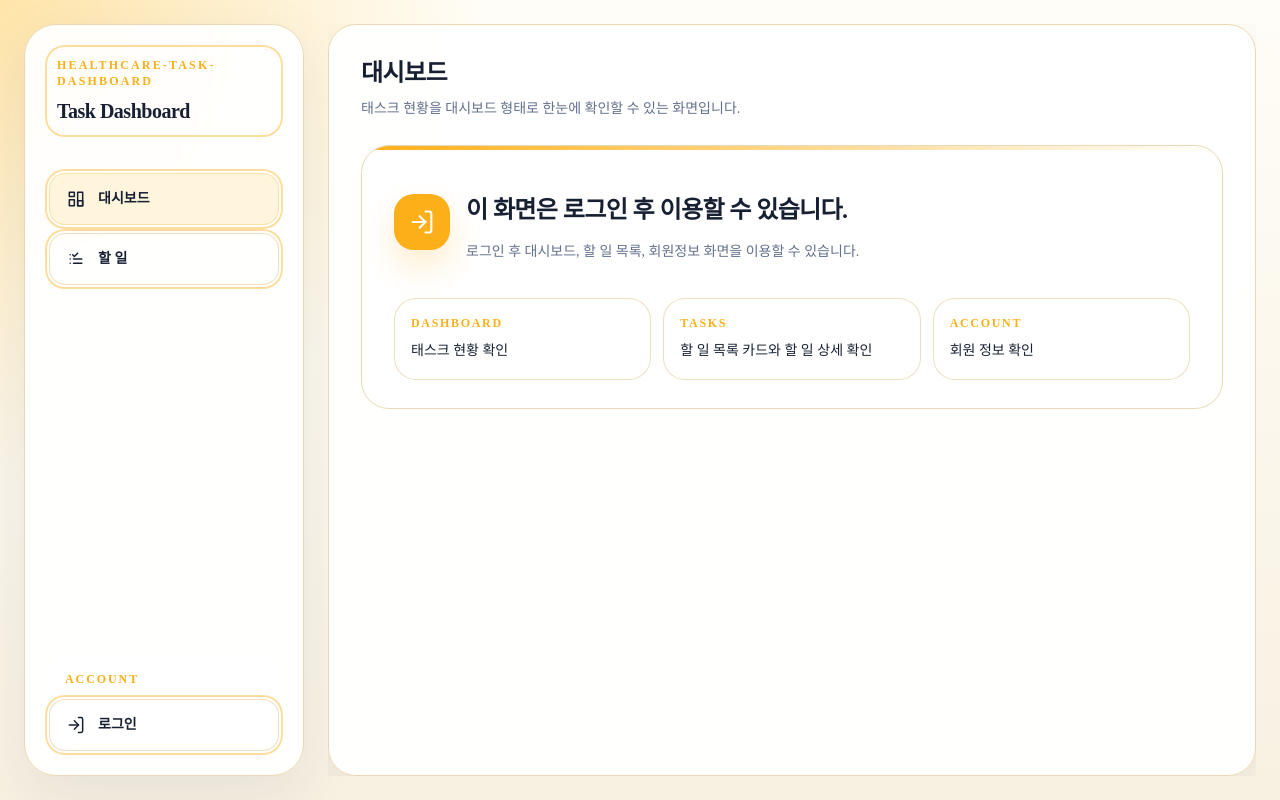
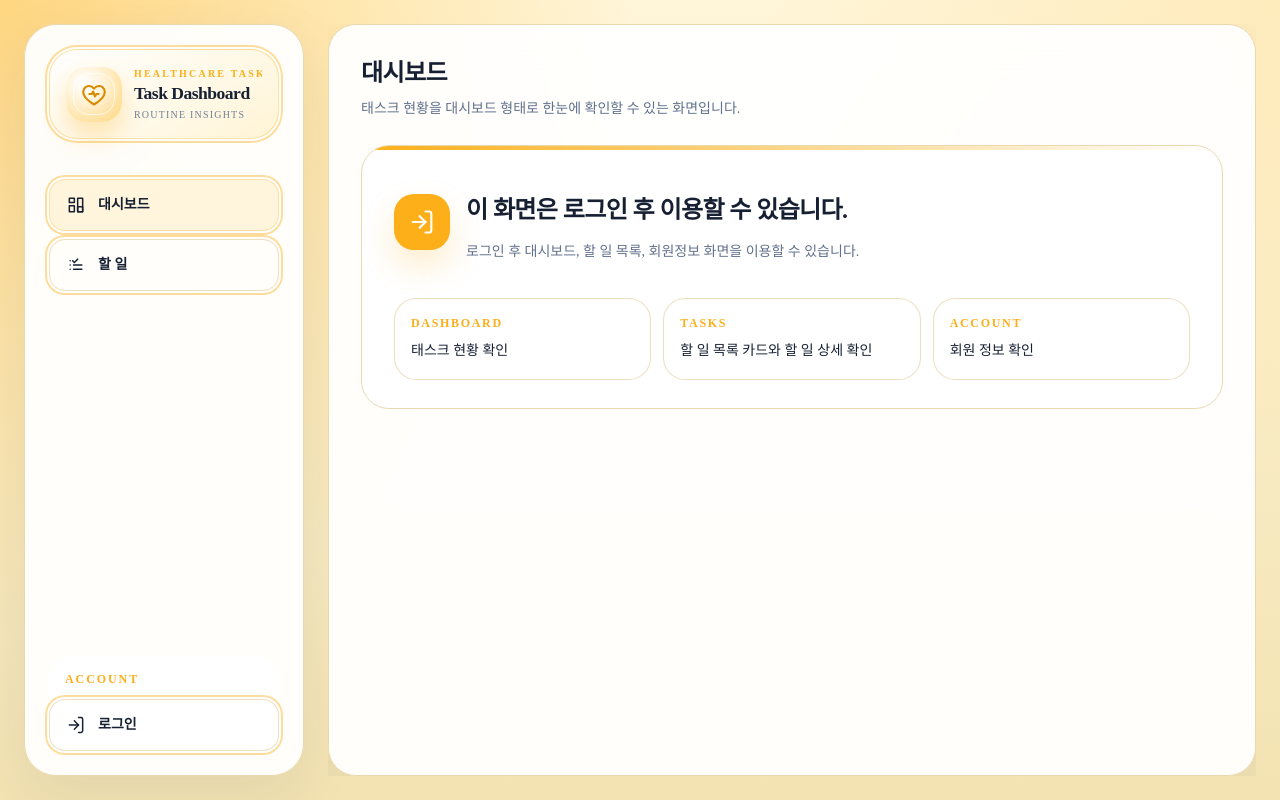
Before and after one commit to ahnyejizz/healthcare-task-dashboard, a Next.js app: page / in a window 1280 px wide. Built offline with nearby package versions, Linux system fonts and the light colour scheme; a web font is replaced by a local one.

Commit message:
style: 메인 로고 수정 및 배경색 수정

```diff
--- a/src/app/globals.css
+++ b/src/app/globals.css
@@ -63,8 +63,9 @@ html {
 body {
   min-height: 100vh;
   background:
-    radial-gradient(circle at top left, rgba(255, 226, 161, 0.9), transparent 32%),
-    linear-gradient(180deg, #fffdf7 0%, #f8f1e2 100%);
+    radial-gradient(circle at top left, rgba(255, 212, 122, 0.92), transparent 42%),
+    radial-gradient(circle at top right, rgba(255, 226, 161, 0.5), transparent 34%),
+    linear-gradient(180deg, #fff5d8 0%, #f3e3b2 100%);
   color: var(--color-text);
   font-family: var(--font-sans);
 }
--- a/src/shared/ui/icons.tsx
+++ b/src/shared/ui/icons.tsx
@@ -108,3 +108,12 @@ export function TrashIcon(props: IconProps) {
     </BaseIcon>
   );
 }
+
+export function HealthcareLogoIcon(props: IconProps) {
+  return (
+    <BaseIcon {...props}>
+      <path d="M12 21s-6.8-4.1-8.7-8.3C1.8 9.4 3.5 5.8 7 5.2c2-.3 3.6.5 5 2.2 1.4-1.7 3-2.5 5-2.2 3.5.6 5.2 4.2 3.7 7.5C18.8 16.9 12 21 12 21Z" />
+      <path d="M8 12h2.1l1.2-2.1 1.5 4.2 1.2-2.1H16" />
+    </BaseIcon>
+  );
+}
--- a/src/widgets/navigation/ui/navigation.tsx
+++ b/src/widgets/navigation/ui/navigation.tsx
@@ -11,6 +11,7 @@ import {
 import { primaryNavigation, routes } from "@/shared/config/routes";
 import {
   DashboardIcon,
+  HealthcareLogoIcon,
   LoginIcon,
   TasksIcon,
   UserIcon,
@@ -35,13 +36,29 @@ export function Navigation() {
 
   return (
     <aside className="surface-card flex h-full flex-col rounded-[32px] p-6">
-      <Link href={routes.dashboard} className="focus-ring rounded-2xl p-2">
-        <p className="text-xs font-semibold tracking-[0.18em] text-primary uppercase">
-          healthcare-task-dashboard
-        </p>
-        <strong className="mt-2 block text-xl font-semibold tracking-tight text-text">
-          Task Dashboard
-        </strong>
+      <Link
+        href={routes.dashboard}
+        className="focus-ring rounded-[28px] border border-primary/35 bg-[linear-gradient(145deg,rgba(255,255,255,0.98),rgba(255,243,210,0.92))] p-4 shadow-[0_16px_36px_rgba(252,175,24,0.14)]"
+      >
+        <div className="flex items-center gap-3">
+          <div className="relative flex h-14 w-14 shrink-0 items-center justify-center rounded-[20px] bg-[radial-gradient(circle_at_30%_30%,rgba(255,255,255,0.96),rgba(255,214,124,0.98))] shadow-[inset_0_1px_0_rgba(255,255,255,0.88),0_14px_24px_rgba(252,175,24,0.28)]">
+            <span className="absolute inset-[7px] rounded-[16px] border border-white/70" />
+            <span className="absolute inset-0 rounded-[20px] bg-[radial-gradient(circle_at_50%_35%,rgba(255,255,255,0.4),transparent_58%)]" />
+            <HealthcareLogoIcon className="relative z-10 size-7 text-primary-strong" />
+          </div>
+
+          <div className="min-w-0 overflow-hidden">
+            <p className="whitespace-nowrap text-[10px] font-bold tracking-[0.22em] text-primary uppercase">
+              Healthcare Task
+            </p>
+            <strong className="mt-1 block whitespace-nowrap text-[1.1rem] leading-none font-semibold tracking-[-0.03em] text-text">
+              Task Dashboard
+            </strong>
+            <p className="mt-1 whitespace-nowrap text-[10px] font-medium tracking-[0.12em] text-text-muted/90 uppercase">
+              Routine Insights
+            </p>
+          </div>
+        </div>
       </Link>
 
       <nav className="mt-10 flex flex-1 flex-col gap-2" aria-label="주요 메뉴">
```
